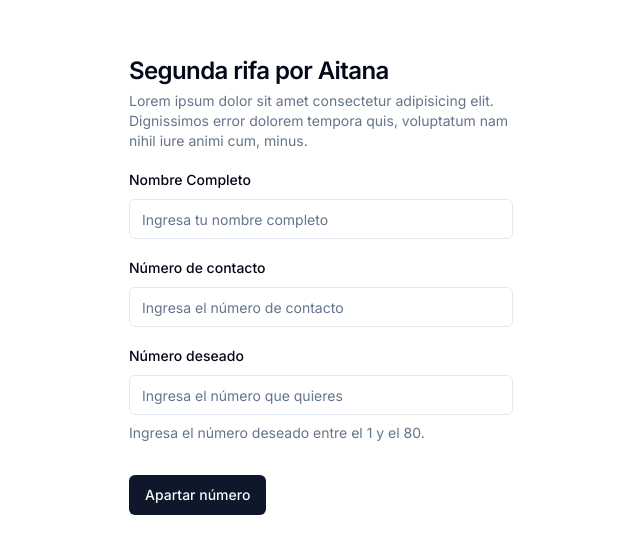
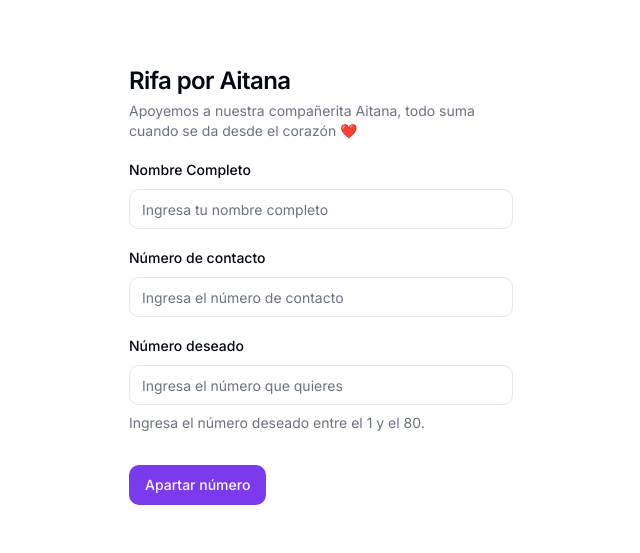
Before and after one commit to luis-cruzt/rifa-nextjs, a Next.js app: page / in a window 1280 px wide. Shown: the part 113-666 px from the top of the page, without its empty margins (319-959 px from the left). Built offline with nearby package versions, Linux system fonts and the light colour scheme; what pocketbase would draw is missing.

Commit message:
chore: Update npm dependencies and add @radix-ui/react-icons

```diff
--- a/package.json
+++ b/package.json
@@ -10,6 +10,7 @@
   },
   "dependencies": {
     "@hookform/resolvers": "^3.9.0",
+    "@radix-ui/react-icons": "^1.3.0",
     "@radix-ui/react-label": "^2.1.0",
     "@radix-ui/react-slot": "^1.1.0",
     "class-variance-authority": "^0.7.0",
--- a/src/app/globals.css
+++ b/src/app/globals.css
@@ -2,69 +2,54 @@
   @tailwind components;
   @tailwind utilities;
 
+
 @layer base {
   :root {
     --background: 0 0% 100%;
-      --foreground: 222.2 84% 4.9%;
-
+    --foreground: 224 71.4% 4.1%;
     --card: 0 0% 100%;
-      --card-foreground: 222.2 84% 4.9%;
-
+    --card-foreground: 224 71.4% 4.1%;
     --popover: 0 0% 100%;
-      --popover-foreground: 222.2 84% 4.9%;
-
-      --primary: 222.2 47.4% 11.2%;
-      --primary-foreground: 210 40% 98%;
-
-      --secondary: 210 40% 96.1%;
-      --secondary-foreground: 222.2 47.4% 11.2%;
-
-      --muted: 210 40% 96.1%;
-      --muted-foreground: 215.4 16.3% 46.9%;
-
-      --accent: 210 40% 96.1%;
-      --accent-foreground: 222.2 47.4% 11.2%;
-
+    --popover-foreground: 224 71.4% 4.1%;
+    --primary: 262.1 83.3% 57.8%;
+    --primary-foreground: 210 20% 98%;
+    --secondary: 220 14.3% 95.9%;
+    --secondary-foreground: 220.9 39.3% 11%;
+    --muted: 220 14.3% 95.9%;
+    --muted-foreground: 220 8.9% 46.1%;
+    --accent: 220 14.3% 95.9%;
+    --accent-foreground: 220.9 39.3% 11%;
     --destructive: 0 84.2% 60.2%;
-      --destructive-foreground: 210 40% 98%;
-
-      --border: 214.3 31.8% 91.4%;
-      --input: 214.3 31.8% 91.4%;
-      --ring: 222.2 84% 4.9%;
-
-      --radius: 0.5rem;
+    --destructive-foreground: 210 20% 98%;
+    --border: 220 13% 91%;
+    --input: 220 13% 91%;
+    --ring: 262.1 83.3% 57.8%;
+    --radius: 0.75rem;
   }
 
   .dark {
-      --background: 222.2 84% 4.9%;
-      --foreground: 210 40% 98%;
-
-      --card: 222.2 84% 4.9%;
-      --card-foreground: 210 40% 98%;
-
-      --popover: 222.2 84% 4.9%;
-      --popover-foreground: 210 40% 98%;
-
-      --primary: 210 40% 98%;
-      --primary-foreground: 222.2 47.4% 11.2%;
-
-      --secondary: 217.2 32.6% 17.5%;
-      --secondary-foreground: 210 40% 98%;
-
-      --muted: 217.2 32.6% 17.5%;
-      --muted-foreground: 215 20.2% 65.1%;
-
-      --accent: 217.2 32.6% 17.5%;
-      --accent-foreground: 210 40% 98%;
-
+    --background: 224 71.4% 4.1%;
+    --foreground: 210 20% 98%;
+    --card: 224 71.4% 4.1%;
+    --card-foreground: 210 20% 98%;
+    --popover: 224 71.4% 4.1%;
+    --popover-foreground: 210 20% 98%;
+    --primary: 263.4 70% 50.4%;
+    --primary-foreground: 210 20% 98%;
+    --secondary: 215 27.9% 16.9%;
+    --secondary-foreground: 210 20% 98%;
+    --muted: 215 27.9% 16.9%;
+    --muted-foreground: 217.9 10.6% 64.9%;
+    --accent: 215 27.9% 16.9%;
+    --accent-foreground: 210 20% 98%;
     --destructive: 0 62.8% 30.6%;
-      --destructive-foreground: 210 40% 98%;
-
-      --border: 217.2 32.6% 17.5%;
-      --input: 217.2 32.6% 17.5%;
-      --ring: 212.7 26.8% 83.9%;
+    --destructive-foreground: 210 20% 98%;
+    --border: 215 27.9% 16.9%;
+    --input: 215 27.9% 16.9%;
+    --ring: 263.4 70% 50.4%;
   }
 }
+
 
   @layer base {
     * {
--- a/src/app/page.tsx
+++ b/src/app/page.tsx
@@ -18,6 +18,8 @@ import {
 import { Input } from "@/components/ui/input";
 import { toast } from "sonner";
 import { useRouter } from 'next/navigation'
+import { useState } from "react";
+import { ReloadIcon } from "@radix-ui/react-icons";
 
 const formSchema = z.object({
   name: z.string().min(2, {
@@ -35,7 +37,7 @@ const pb = new PocketBase('https://pocketbase-production-fbf4.up.railway.app');
 
 export default function Home() {
 
-  const router = useRouter()
+  const [isLoading, setIsLoading] = useState(false);
   const form = useForm<z.infer<typeof formSchema>>({
     resolver: zodResolver(formSchema),
     defaultValues: {
@@ -57,10 +59,13 @@ export default function Home() {
       "phone": values.phone,
   };
     try {
+      setIsLoading(true);
       const record = await pb.collection('raffle_numbers').create(data);
-      router.push('/exito')
-      form.reset();
+      setIsLoading(false);
+      toast.success(`Número ${values.number} apartado con éxito.`);
+      form.setValue('number', '');
     } catch (error: any) {
+      setIsLoading(false);
       if(error.data.data.number.code == 'validation_not_unique'){
         toast.error("El número ya ha sido apartado.")
       }
@@ -71,8 +76,8 @@ export default function Home() {
     <div className="relative flex min-h-screen flex-col justify-center bg-white py-6 px-6">
       <div className="relative sm:mx-auto">
         <div className="mx-auto md:w-96">
-          <h3 className="text-2xl font-semibold leading-none tracking-tight mb-2">Segunda rifa por Aitana</h3>
-          <p className="text-sm text-muted-foreground mb-4">Lorem ipsum dolor sit amet consectetur adipisicing elit. Dignissimos error dolorem tempora quis, voluptatum nam nihil iure animi cum, minus.</p>
+          <h3 className="text-2xl font-semibold leading-none tracking-tight mb-2">Rifa por Aitana</h3>
+          <p className="text-sm text-muted-foreground mb-4">Apoyemos a nuestra compañerita Aitana, todo suma cuando se da desde el corazón ❤️</p>
           <Form {...form}>
             <form onSubmit={form.handleSubmit(onSubmit)}>
               <FormField
@@ -110,7 +115,7 @@ export default function Home() {
                   <FormItem className="mb-8">
                     <FormLabel>Número deseado</FormLabel>
                     <FormControl>
-                      <Input placeholder="Ingresa el número que quieres" {...field} />
+                      <Input placeholder="Ingresa el número que quieres" type="tel" {...field} />
                     </FormControl>
                     <FormDescription>
                       Ingresa el número deseado entre el 1 y el 80.
@@ -119,7 +124,10 @@ export default function Home() {
                   </FormItem>
                 )}
               />
-              <Button type="submit">Apartar número</Button>
+              <Button type="submit" disabled={isLoading}>
+                {isLoading && <ReloadIcon className="mr-2 h-4 w-4 animate-spin" />}
+                Apartar número
+                </Button>
             </form>
           </Form>
           {/* <div className="grid grid-cols-10 gap-x-12 gap-y-4 mt-6">
--- a/src/components/ui/input.tsx
+++ b/src/components/ui/input.tsx
@@ -11,7 +11,7 @@ const Input = React.forwardRef<HTMLInputElement, InputProps>(
       <input
         type={type}
         className={cn(
-          "flex h-10 w-full rounded-md border border-input bg-background px-3 py-2 text-sm ring-offset-background file:border-0 file:bg-transparent file:text-sm file:font-medium placeholder:text-muted-foreground focus-visible:outline-none focus-visible:ring-2 focus-visible:ring-ring focus-visible:ring-offset-2 disabled:cursor-not-allowed disabled:opacity-50",
+          "flex h-10 w-full rounded-md border border-input bg-background px-3 py-2 text-md md:text-sm ring-offset-background file:border-0 file:bg-transparent file:text-sm file:font-medium placeholder:text-muted-foreground focus-visible:outline-none focus-visible:ring-2 focus-visible:ring-ring focus-visible:ring-offset-2 disabled:cursor-not-allowed disabled:opacity-50",
           className
         )}
         ref={ref}
```
Also changed, not shown: 1 other file (tests, documents, lock files or other folders). Lines whose indentation alone changed are shown as unchanged.
